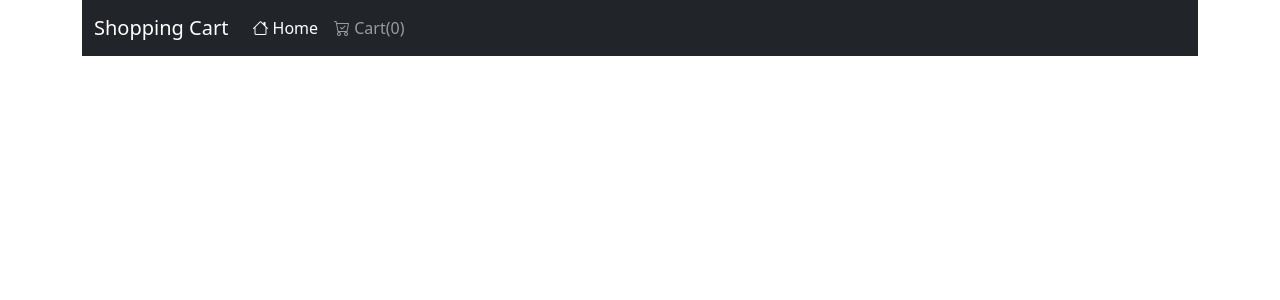
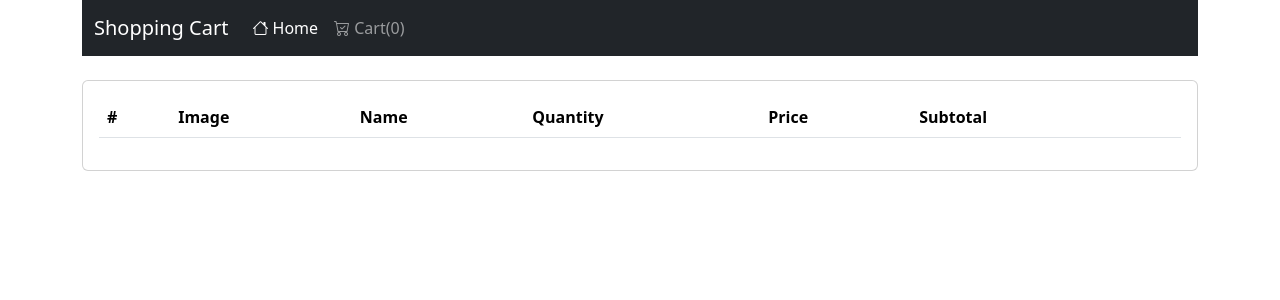
Before and after one commit to drummer-Yurii/shopping-cart, a Vue app: page /#/cart in a window 1280 px wide. Shown: the top 300 px of the page. Built offline with nearby package versions, Linux system fonts and the light colour scheme.

Commit message:
create cart & display products inside

```diff
--- /dev/null
+++ b/src/components/TheCart.vue
@@ -0,0 +1,51 @@
+<template>
+    <div class="row my-4">
+        <div class="col-md-12">
+            <div class="card">
+                <div class="card-body">
+                    <table class="table">
+                        <thead>
+                            <tr>
+                                <th>#</th>
+                                <th>Image</th>
+                                <th>Name</th>
+                                <th>Quantity</th>
+                                <th>Price</th>
+                                <th>Subtotal</th>
+                                <th></th>
+                            </tr>
+                        </thead>
+                        <tbody>
+                            <tr v-for="item in data.cartItems" :key="item.id">
+                                <td>{{ item.id }}</td>
+                                <td>
+                                    <img
+                                        :src="item.image"
+                                        width="60"
+                                        height="60"
+                                        class="img-fluid rounded"
+                                        alt=""
+                                    />
+                                </td>
+                                <td>{{ item.name }}</td>
+                                <td>{{ item.quantity }}</td>
+                                <td>{{ item.price }}</td>
+                                <td>{{ item.price * item.quantity }}</td>
+                            </tr>
+                        </tbody>
+                    </table>
+                </div>
+            </div>
+        </div>
+    </div>
+</template>
+
+<script setup>
+import { useCartStore } from '../stores/useCartStore';
+
+const data = useCartStore();
+</script>
+
+<style scoped>
+
+</style>
--- a/src/components/TheHeader.vue
+++ b/src/components/TheHeader.vue
@@ -1,7 +1,7 @@
 <template>
   <nav class="navbar navbar-expand-lg navbar-dark bg-dark">
     <div class="container-fluid">
-      <a class="navbar-brand" href="#">Shopping Cart</a>
+      <router-link class="navbar-brand" to="/">Shopping Cart</router-link>
       <button
         class="navbar-toggler"
         type="button"
@@ -16,14 +16,14 @@
       <div class="collapse navbar-collapse" id="navbarSupportedContent">
         <ul class="navbar-nav me-auto mb-2 mb-lg-0">
           <li class="nav-item">
-            <a class="nav-link active" aria-current="page" href="#">
+            <router-link class="nav-link active" aria-current="page" to="/">
                 <i class="bi bi-house"></i> Home
-            </a>
+            </router-link>
           </li>
           <li class="nav-item">
-            <a class="nav-link" href="#">
+            <router-link class="nav-link" to="/cart">
                 <i class="bi bi-cart-check"></i> Cart({{ data.countCartItems }})
-            </a>
+            </router-link>
           </li>
         </ul>
       </div>
--- a/src/router/index.js
+++ b/src/router/index.js
@@ -1,5 +1,6 @@
 import { createRouter, createWebHashHistory } from 'vue-router';
 import TheHome from '../components/TheHome.vue';
+import TheCart from '../components/TheCart.vue';
 
 const router = createRouter({
   history: createWebHashHistory(),
@@ -9,6 +10,11 @@ const router = createRouter({
       name: 'home',
       component: TheHome,
     },
+    {
+      path: '/cart',
+      name: 'cart',
+      component: TheCart,
+    },
   ],
 });
 
```
